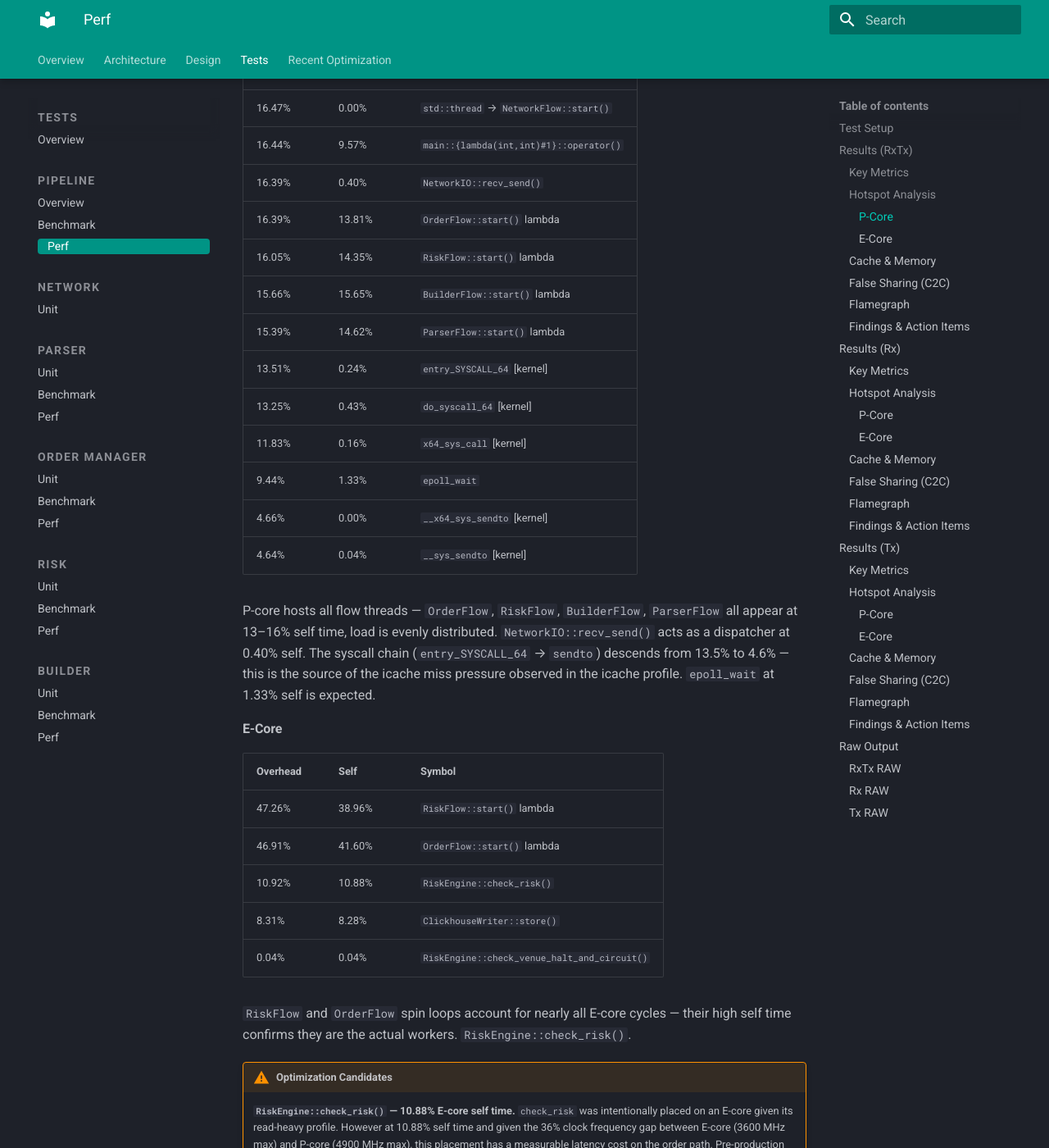
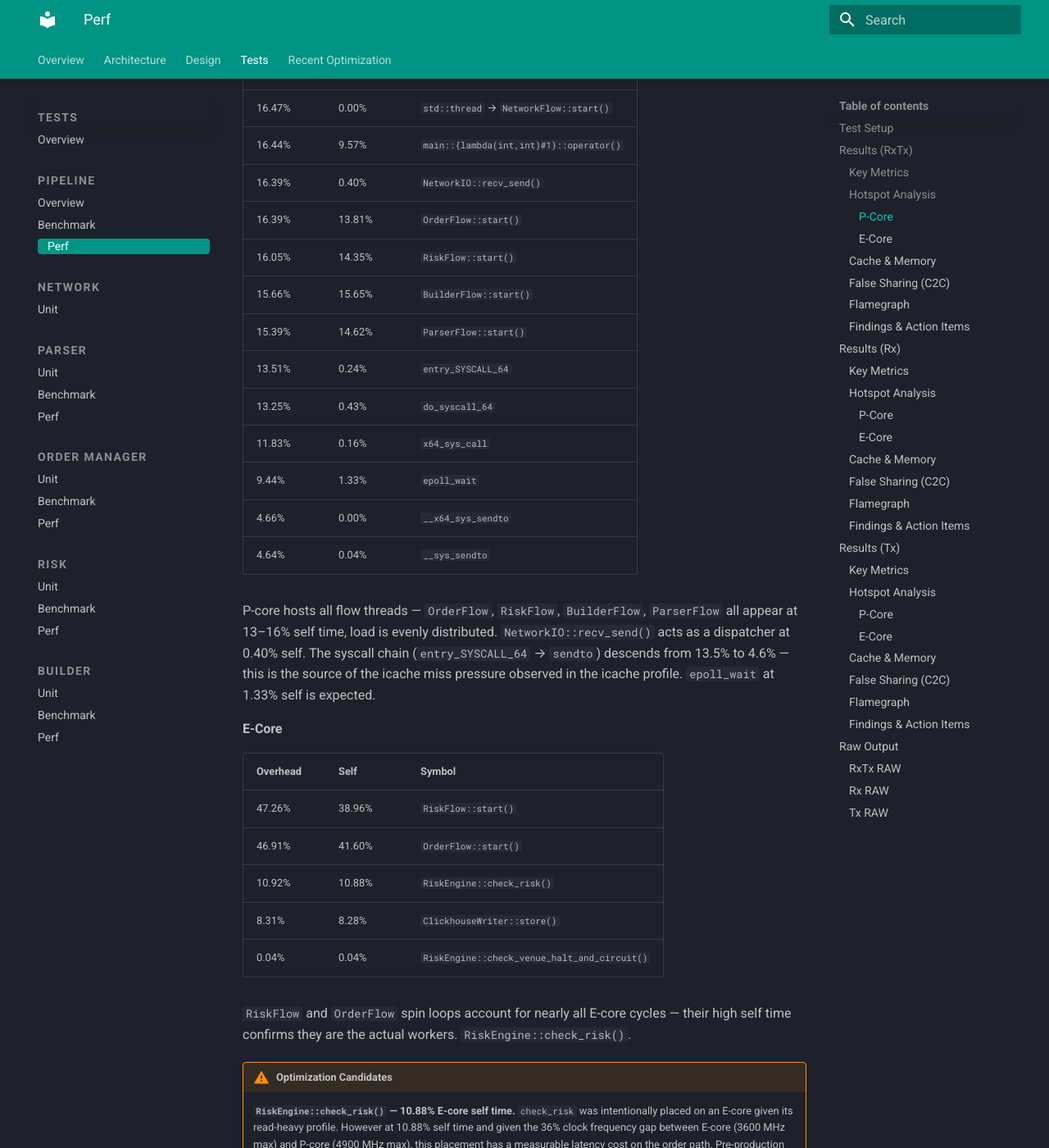
Before and after one commit to UmutCanDundar/TradingEngine-docs, an MkDocs documentation site: the page built from docs/Pipeline/perf_pipeline.md, in a window 1280 px wide and 1400 px high, scrolled down 2270 px. Shown: the whole window at 82% size. Built offline with MkDocs 1.6.1 and Material for MkDocs 9.7.7, drawn with Linux system fonts in a browser that asks for light colours; some of the changed text lies outside the part shown.

Commit message:
Update performance metrics in perf_pipeline.md

```diff
--- a/docs/Pipeline/perf_pipeline.md
+++ b/docs/Pipeline/perf_pipeline.md
@@ -62,16 +62,16 @@ Overhead is the inclusive cost of a function and all its callees — high overhe
 | 16.47% | 0.00% | `std::thread` → `NetworkFlow::start()` |
 | 16.44% | 9.57% | `main::{lambda(int,int)#1}::operator()` |
 | 16.39% | 0.40% | `NetworkIO::recv_send()` |
-| 16.39% | 13.81% | `OrderFlow::start()` lambda |
-| 16.05% | 14.35% | `RiskFlow::start()` lambda |
-| 15.66% | 15.65% | `BuilderFlow::start()` lambda |
-| 15.39% | 14.62% | `ParserFlow::start()` lambda |
-| 13.51% | 0.24% | `entry_SYSCALL_64` [kernel] |
-| 13.25% | 0.43% | `do_syscall_64` [kernel] |
-| 11.83% | 0.16% | `x64_sys_call` [kernel] |
+| 16.39% | 13.81% | `OrderFlow::start()` |
+| 16.05% | 14.35% | `RiskFlow::start()` |
+| 15.66% | 15.65% | `BuilderFlow::start()` |
+| 15.39% | 14.62% | `ParserFlow::start()` |
+| 13.51% | 0.24% | `entry_SYSCALL_64` |
+| 13.25% | 0.43% | `do_syscall_64` |
+| 11.83% | 0.16% | `x64_sys_call` |
 | 9.44% | 1.33% | `epoll_wait` |
-| 4.66% | 0.00% | `__x64_sys_sendto` [kernel] |
-| 4.64% | 0.04% | `__sys_sendto` [kernel] |
+| 4.66% | 0.00% | `__x64_sys_sendto` |
+| 4.64% | 0.04% | `__sys_sendto` |
 
 P-core hosts all flow threads — `OrderFlow`, `RiskFlow`, `BuilderFlow`, `ParserFlow` all appear at 13–16% self time, load is evenly distributed. `NetworkIO::recv_send()` acts as a dispatcher at 0.40% self. The syscall chain (`entry_SYSCALL_64` → `sendto`) descends from 13.5% to 4.6% — this is the source of the icache miss pressure observed in the icache profile. `epoll_wait` at 1.33% self is expected.
 
@@ -79,8 +79,8 @@ P-core hosts all flow threads — `OrderFlow`, `RiskFlow`, `BuilderFlow`, `Parse
 
 | Overhead | Self | Symbol |
 |---|---|---|
-| 47.26% | 38.96% | `RiskFlow::start()` lambda |
-| 46.91% | 41.60% | `OrderFlow::start()` lambda |
+| 47.26% | 38.96% | `RiskFlow::start()` |
+| 46.91% | 41.60% | `OrderFlow::start()` |
 | 10.92% | 10.88% | `RiskEngine::check_risk()` |
 | 8.31% | 8.28% | `ClickhouseWriter::store()` |
 | 0.04% | 0.04% | `RiskEngine::check_venue_halt_and_circuit()` |
@@ -184,7 +184,7 @@ Receive path only — no transmit thread running. Used to isolate the Rx contrib
 | 17.11% | 10.08% | `main` (self) |
 | 16.47% | 0.00% | `std::thread` → `NetworkFlow::start()` |
 | 16.40% | 0.43% | `NetworkIO::recv_send()` |
-| 16.40% | 13.67% | `OrderFlow::start()` lambda |
+| 16.40% | 13.67% | `OrderFlow::start()` |
 
 Structure mirrors RxTx P-core exactly — same dispatcher pattern, same self-time distribution. `NetworkIO::recv_send()` at 0.43% self is consistent with RxTx (0.40%). The absence of `BuilderFlow` and `ParserFlow` in the top 10 here is a sampling artifact from the shorter symbol list, not a structural change; `OrderFlow` at 13.67% self confirms the thread load is equivalent.
 
@@ -192,8 +192,8 @@ Structure mirrors RxTx P-core exactly — same dispatcher pattern, same self-tim
 
 | Overhead | Self | Symbol |
 |---|---|---|
-| 47.42% | 40.97% | `RiskFlow::start()` lambda |
-| 46.69% | 41.32% | `OrderFlow::start()` lambda |
+| 47.42% | 40.97% | `RiskFlow::start()` |
+| 46.69% | 41.32% | `OrderFlow::start()` |
 | 9.00% | 8.99% | `RiskEngine::check_risk()` |
 | 8.51% | 8.48% | `ClickhouseWriter::store()` |
 
@@ -305,7 +305,7 @@ Transmit path only — no receive thread running. Used to isolate the Tx contrib
 | 17.22% | 10.41% | `main` (self) |
 | 16.45% | 0.00% | `std::thread` → `NetworkFlow::start()` |
 | 16.40% | 0.53% | `NetworkIO::recv_send()` |
-| 16.35% | 15.39% | `OrderFlow::start()` lambda |
+| 16.35% | 15.39% | `OrderFlow::start()` |
 
 `NetworkIO::recv_send()` self time rises to 0.53% vs 0.40% in RxTx. In Tx-only the dispatcher is spending proportionally more time on the send path — with no Rx work interleaved, send loop iterations dominate its budget.
 
@@ -315,8 +315,8 @@ Transmit path only — no receive thread running. Used to isolate the Tx contrib
 
 | Overhead | Self | Symbol |
 |---|---|---|
-| 47.09% | 38.95% | `RiskFlow::start()` lambda |
-| 46.56% | 43.78% | `OrderFlow::start()` lambda |
+| 47.09% | 38.95% | `RiskFlow::start()` |
+| 46.56% | 43.78% | `OrderFlow::start()` |
 | 10.90% | 10.88% | `RiskEngine::check_risk()` |
 | 6.10% | 6.08% | `ClickhouseWriter::store()` |
 
```
